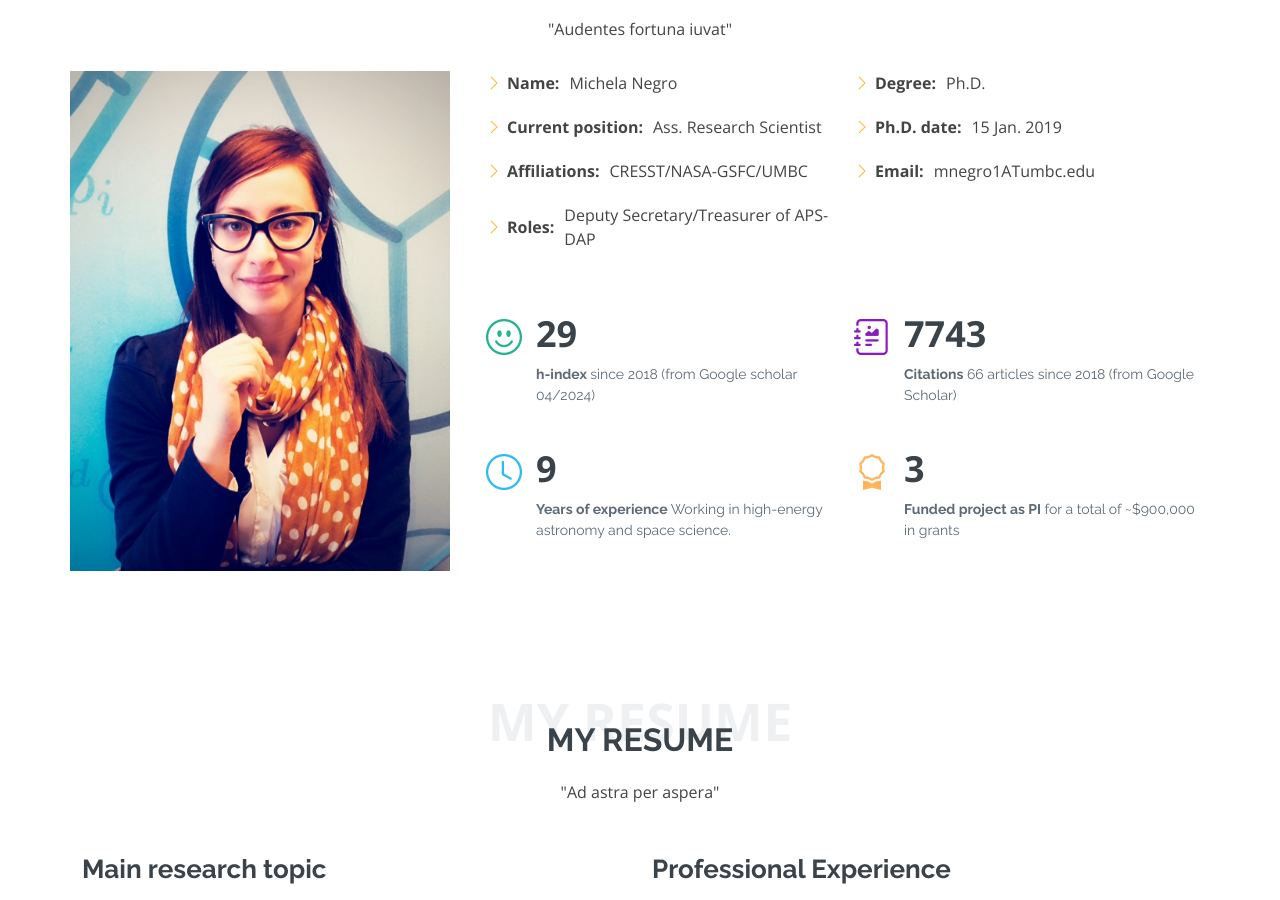
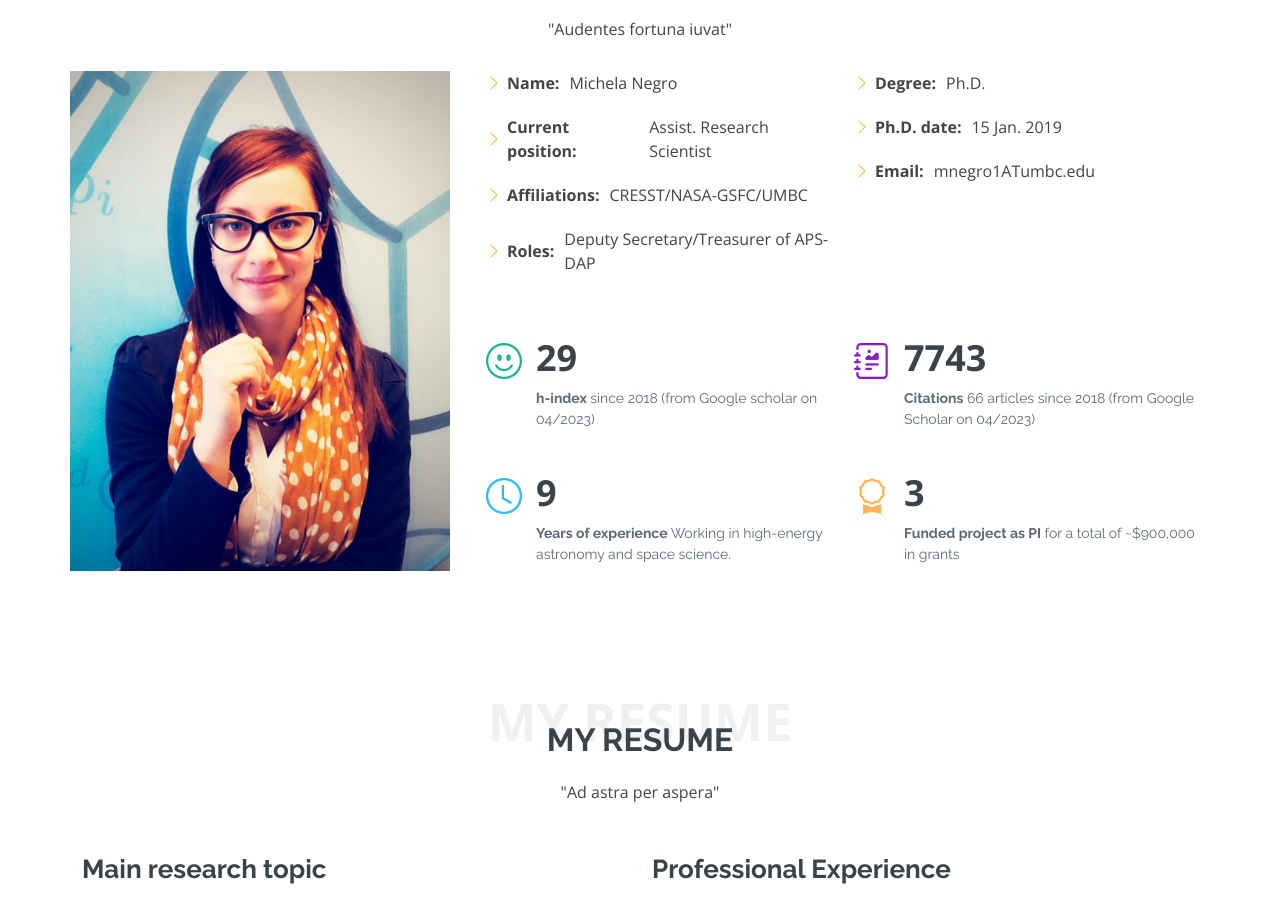
Before and after one commit to nmik/nmik.github.io, a plain HTML site: page index.html in a window 1280 px wide. Shown: the part 931-1831 px from the top of the page. Drawn offline with nearby package versions, Linux system fonts and the light colour scheme.

Commit message:
typos correction

```diff
--- a/index.html
+++ b/index.html
@@ -5,7 +5,7 @@
   <meta charset="utf-8">
   <meta content="width=device-width, initial-scale=1.0" name="viewport">
 
-  <title>Laura Bootstrap Template - Index</title>
+  <title>Michela Negro</title>
   <meta content="" name="description">
   <meta content="" name="keywords">
 
@@ -100,7 +100,7 @@
                 <div class="col-lg-6">
                   <ul>
                     <li><i class="bi bi-chevron-right"></i> <strong>Name:</strong> <span>Michela Negro</span></li>
-                    <li><i class="bi bi-chevron-right"></i> <strong>Current position:</strong> <span>Ass. Research Scientist</span></li>
+                    <li><i class="bi bi-chevron-right"></i> <strong>Current position:</strong> <span>Assist. Research Scientist</span></li>
                     <li><i class="bi bi-chevron-right"></i> <strong>Affiliations:</strong> <span>CRESST/NASA-GSFC/UMBC</span></li>
                     <li><i class="bi bi-chevron-right"></i> <strong>Roles:</strong> <span>Deputy Secretary/Treasurer of APS-DAP</span></li>
 <!--                    <li><i class="bi bi-chevron-right"></i> <strong>City:</strong> <span>New York, USA</span></li>-->
@@ -120,7 +120,7 @@
                   <div class="count-box">
                     <i class="bi bi-emoji-smile" style="color: #20b38e;"></i>
                     <span data-purecounter-start="0" data-purecounter-end="29" data-purecounter-duration="1" class="purecounter"></span>
-                    <p><strong>h-index </strong> since 2018 (from Google scholar 04/2024)</p>
+                    <p><strong>h-index </strong> since 2018 (from Google scholar on 04/2023)</p>
                   </div>
                 </div>
 
@@ -128,7 +128,7 @@
                   <div class="count-box">
                     <i class="bi bi-journal-richtext" style="color: #8a1ac2;"></i>
                     <span data-purecounter-start="0" data-purecounter-end="7743" data-purecounter-duration="1" class="purecounter"></span>
-                    <p><strong>Citations</strong> 66 articles since 2018 (from Google Scholar)</p>
+                    <p><strong>Citations</strong> 66 articles since 2018 (from Google Scholar on 04/2023)</p>
                   </div>
                 </div>
 
```
